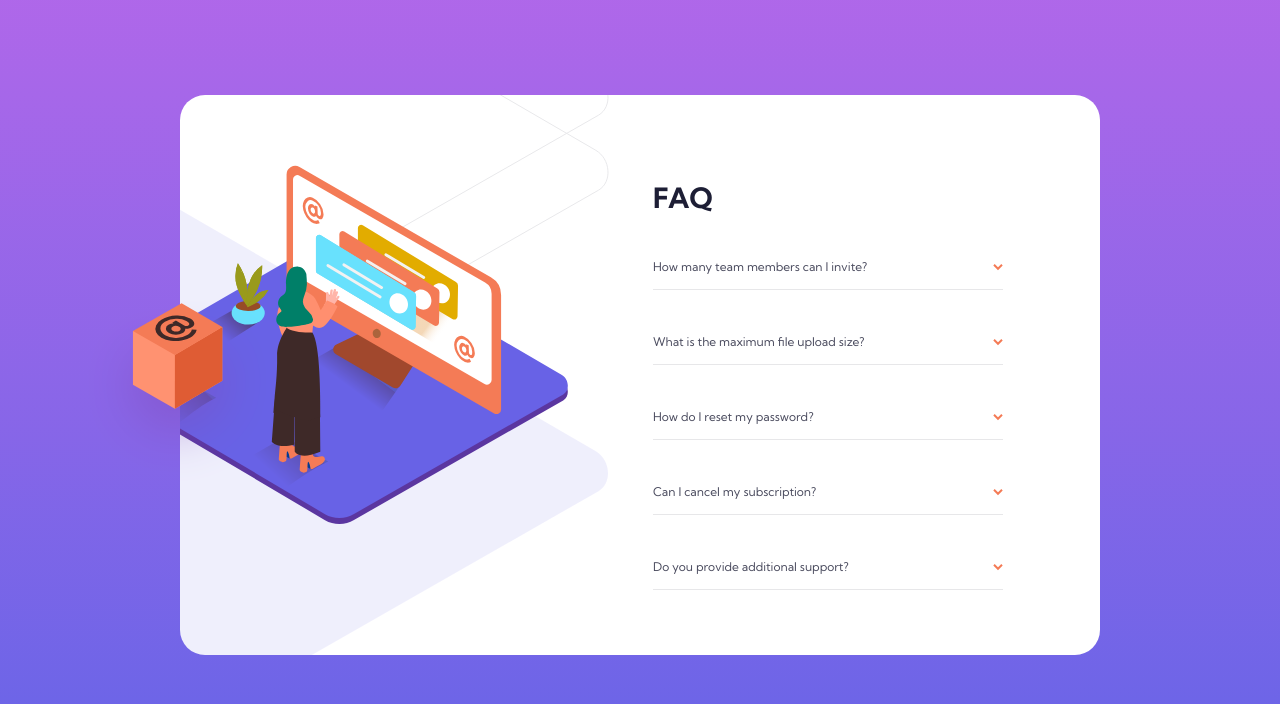
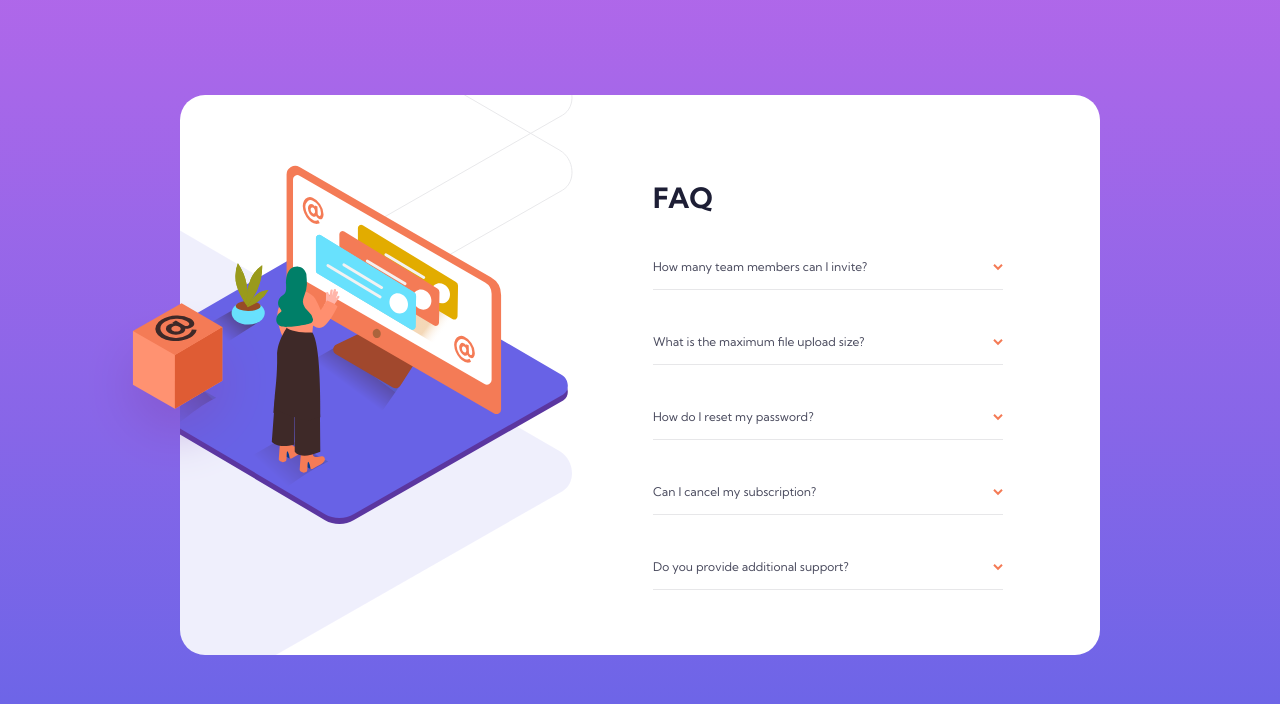
Before and after one commit to ChristianGalarza/FAQ-accordion-card, a plain HTML site: page index.html in a window 1280 px wide. Drawn offline with Linux system fonts and the light colour scheme.

Commit message:
Update styles.css

```diff
--- a/css/styles.css
+++ b/css/styles.css
@@ -48,7 +48,7 @@ body{
         flex-direction: row;
         background-image: url('../images/illustration-woman-online-desktop.svg'), url('../images/bg-pattern-desktop.svg');
         background-repeat: no-repeat;
-        background-position: -84px 35%, -537px 77%;
+        background-position: -84px 35%, -573px 77%;
     }
 }
 .faq-illustration{
```
